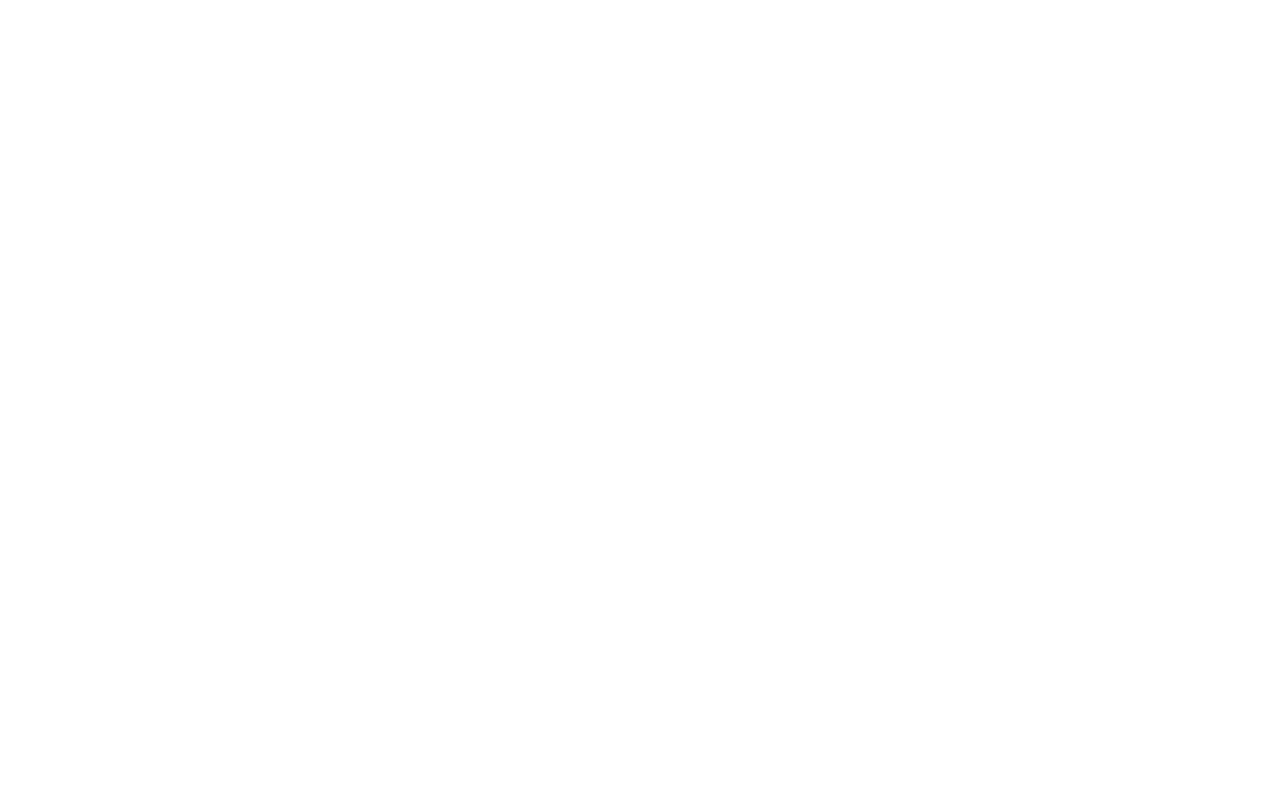
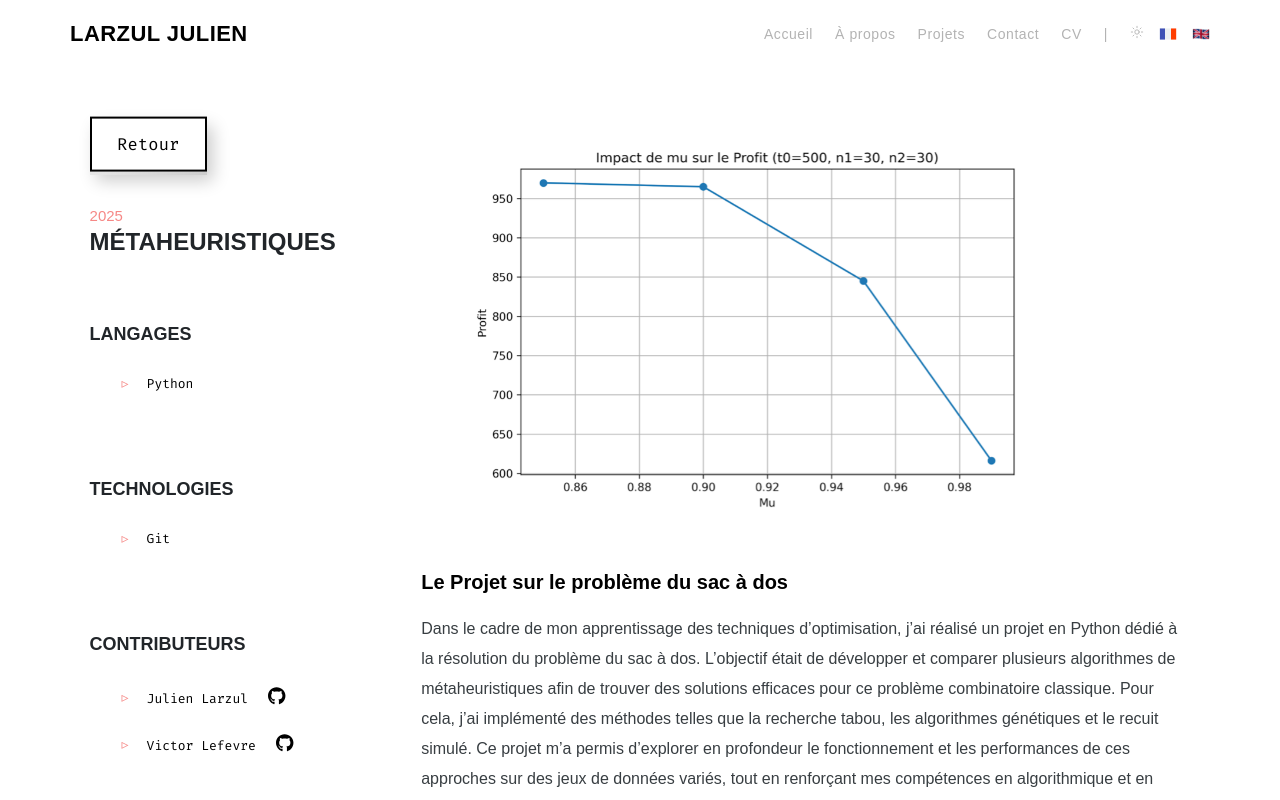
Before and after one commit to julienlrzl/Portfolio, a React (Create React App) app in the folder portfoliojulien/: page /Metaheuristic in a window 1280 px wide. Before the commit this address had no page. Shown: the top 800 px of the page. Built offline with nearby package versions, Linux system fonts and the light colour scheme; a web font is replaced by a local one.

Commit message:
ajout projet metaheuristique + changement choses que j'apprends + texte dans about pour parler canada

```diff
--- a/portfoliojulien/src/App.js
+++ b/portfoliojulien/src/App.js
@@ -8,6 +8,7 @@
 import Automata from "./pages/Automata.js";
 import Connect4 from "./pages/Connect4.js";
 import Sokoban from "./pages/Sokoban.js";
+import Metaheuristic from "./pages/Metaheuristic.js";
 import { Analytics } from "@vercel/analytics/react";
 import { SpeedInsights } from "@vercel/speed-insights/react";
 
@@ -24,6 +25,7 @@
         <Route path="/Automata" element={<Automata />} />
         <Route path="/Connect4" element={<Connect4 />} />
         <Route path="/Sokoban" element={<Sokoban />} />
+        <Route path="/Metaheuristic" element={<Metaheuristic />} />
       </Routes>
     </BrowserRouter>
   );
--- a/portfoliojulien/src/components/Projects.js
+++ b/portfoliojulien/src/components/Projects.js
@@ -149,6 +149,36 @@
                 </div>
               </Link>
             </div>
+          </div>
+          <div className="responsive">
+            <div
+              className="col-md-4 rectangle-color"
+              style={{ textAlign: "right" }}
+            >
+              <div className="d-flex flex-row align-items-center">
+                <div>
+                  <Folder />
+                </div>
+                <div>
+                  <a
+                    href="https://github.com/julienlrzl/Projet_Metaheuristiques"
+                    className="github-projects"
+                  >
+                    <FontAwesomeIcon icon={faGithub} />
+                  </a>
+                </div>
+              </div>
+              <Link to="/Metaheuristic" className="d-flex flex-column">
+                <div className="d-flex flex-column">
+                  <h1 className="title-project">{t("projecttitle6")} 🧩</h1>
+                  <p className="text-project">{t("project6")}</p>
+                  <span className="footer-project">Python</span>
+                </div>
+              </Link>
+            </div>
+
+            <div className="col-md-4 text-left rectangle-color-not"></div>
+            <div className="col-md-4 text-left rectangle-color-not"></div>
             {/*
             <div className="col-md-4 text-left rectangle-color-not"></div>
             */}
--- a/portfoliojulien/src/locales/en/translation.json
+++ b/portfoliojulien/src/locales/en/translation.json
@@ -14,7 +14,7 @@
   "aboutTitle1": "About me",
   "aboutText0": "It is a pleasure to meet you! I am Julien, a computer science engineering student based in Lyon.",
   "aboutText1": "My studies are helping me acquire the technical knowledge I will need to enter the professional world. I am really interested in software development and would love to know more about cybersecurity. I am learning a wide array of programming languages, which allows me to adapt to different tasks in my day-to-day projects",
-  "aboutText2": "I am currently interning at Lizeo, from September 2024 to February 2025, working on Artificial Intelligence projects, specifically in the field of language models (LLMs). Feel free to contact me if you would like to discuss potential collaboration opportunities.",
+  "aboutText2": "Starting in the 2025–2026 academic year, I will continue my studies at the Université du Québec à Chicoutimi (UQAC) as part of a double degree program. There, I will pursue a master’s degree in cybersecurity to deepen my skills in protecting systems and data.",
 
   "projectTitle0": "What I have coded",
   "projectTitle1": "Projects",
--- a/portfoliojulien/src/locales/fr/translation.json
+++ b/portfoliojulien/src/locales/fr/translation.json
@@ -8,13 +8,13 @@
 
   "homeMainTextBeg": "Salut, je suis ",
   "homeMainTextMid": "étudiant",
-  "homeMainTextEnd": " en informatique à  Polytech Lyon. En ce moment, j’apprends",
+  "homeMainTextEnd": " en informatique à  Polytech Lyon. Actuellement, je travaille avec",
 
   "aboutTitle0": "Quelques mots sur moi",
   "aboutTitle1": "À propos",
   "aboutText0": "Enchanté! Je m’appelle Julien et je suis étudiant en ingénierie informatique à Lyon.",
   "aboutText1": "Mes études m'aident à acquérir des connaissances en informatique. Je suis vraiment intéressé par le développement logiciel, et j'aimerais en savoir plus sur la cybersécurité. J'apprends un grand nombre de langages de programmation, ce qui me permet de m'adapter aux divers projets que j’entreprends.",
-  "aboutText2": "Je suis actuellement en stage chez Lizeo, de septembre 2024 à février 2025, où je travaille sur des projets en Intelligence Artificielle, plus spécifiquement dans le domaine des modèles de langage (LLM). N'hésitez pas à me contacter si vous souhaitez discuter d'une potentielle collaboration.",
+  "aboutText2": "À partir de l’année universitaire 2025-2026, je poursuis mes études à l’Université du Québec à Chicoutimi (UQAC) dans le cadre d’un double diplôme. J’y réalise une maîtrise en cybersécurité afin d’approfondir mes compétences dans la protection des systèmes et des données.",
 
   "projectTitle0": "Ce que j'ai codé",
   "projectTitle1": "Projets",
@@ -24,12 +24,14 @@
   "project3": "Automate cellulaire en 1D en Java et simulation d'incendie de forêt avec une interface graphique.",
   "project4": "Implémentation d'Interface Graphique : Maîtriser la Programmation Orientée Objet à travers le Développement de Jeu.",
   "project5": "Apprentissage de la modularité : Maîtriser la modularité d'un projet en utilisant le pattern Observer.",
+  "project6": "Résolution du problème du sac à dos en Python avec des algorithmes de métaheuristiques pour optimiser la sélection des objets.",
   "projecttitle0": "Portfolio",
   "projecttitle1": "La Boutique française",
   "projecttitle2": "Projet tutoré",
   "projecttitle3": "Automate cellulaire",
   "projecttitle4": "Puissance 4",
   "projecttitle5": "Sokoban",
+  "projecttitle6": "Métaheuristiques",
 
   "contactTitle0": "Écrivez-moi?",
   "contactTitle1": "Entrons en contact",
@@ -65,5 +67,9 @@
 
   "titlerightS0": "Projet Sokoban",
   "textrightS0": "Pour approfondir ma compréhension de la modularité en Java, j'ai développé un jeu de Sokoban, guidé par les conseils de mon professeur. Ce projet, réalisé à Polytech Lyon, m'a permis de peaufiner mes compétences dans la création de logiciels modulaires, démontrant mon engagement à apprendre et à maîtriser les bonnes pratiques de développement logiciel. À travers ce projet, j'ai illustré mon engagement à améliorer mes compétences techniques et à explorer de nouveaux domaines du développement logiciel.",
-  "textrightS1": "L'objectif principal était de structurer le code de manière modulaire, permettant une maintenance facile et des améliorations futures. Le jeu offre une interface graphique intuitive où les joueurs peuvent naviguer à travers différents niveaux et réinitialiser des parties. Ce projet démontre ma capacité à concevoir des logiciels robustes et modulaires, tout en renforçant mes compétences en ingénierie logicielle et en programmation orientée objet."
+  "textrightS1": "L'objectif principal était de structurer le code de manière modulaire, permettant une maintenance facile et des améliorations futures. Le jeu offre une interface graphique intuitive où les joueurs peuvent naviguer à travers différents niveaux et réinitialiser des parties. Ce projet démontre ma capacité à concevoir des logiciels robustes et modulaires, tout en renforçant mes compétences en ingénierie logicielle et en programmation orientée objet.",
+
+  "titlerightM0": "Le Projet sur le problème du sac à dos",
+  "textrightM0": "Dans le cadre de mon apprentissage des techniques d’optimisation, j’ai réalisé un projet en Python dédié à la résolution du problème du sac à dos. L’objectif était de développer et comparer plusieurs algorithmes de métaheuristiques afin de trouver des solutions efficaces pour ce problème combinatoire classique. Pour cela, j’ai implémenté des méthodes telles que la recherche tabou, les algorithmes génétiques et le recuit simulé. Ce projet m’a permis d’explorer en profondeur le fonctionnement et les performances de ces approches sur des jeux de données variés, tout en renforçant mes compétences en algorithmique et en manipulation de structures de données avec Python.",
+  "textrightM1": "Ce projet, réalisé dans le cadre d’un cours d’optimisation discrète, avait pour but de comparer différentes métaheuristiques appliquées au problème du sac à dos. L’objectif était d’analyser plusieurs méthodes en mesurant leurs temps d’exécution, la qualité des solutions obtenues et l’influence des paramètres. Les résultats ont été organisés sous forme de graphiques et de tableaux afin d’en évaluer l’efficacité et de déterminer les approches les plus adaptées selon les cas."
 }
--- /dev/null
+++ b/portfoliojulien/src/pages/Metaheuristic.js
@@ -0,0 +1,91 @@
+import React, { useEffect } from "react";
+import { useNavigate } from "react-router-dom";
+import Navigationbis from "../components/Navigationbis";
+import Footer from "../components/Footer";
+import { FontAwesomeIcon } from "@fortawesome/react-fontawesome";
+import { faGithub } from "@fortawesome/free-brands-svg-icons";
+import Meta from "../assets/images/Metaheuristic.png";
+import { useTranslation } from "react-i18next";
+
+const Automata = () => {
+  const { t, i18n } = useTranslation();
+  let navigate = useNavigate();
+
+  useEffect(() => {
+    window.scrollTo(0, 0);
+  }, []);
+
+  const handleBackClick = () => {
+    navigate("/", { state: { scrollToProjects: true } });
+  };
+  return (
+    <div className="app-content">
+      <Navigationbis />
+      <div className="main">
+        <div className="col-md-3">
+          <div>
+            <a onClick={handleBackClick} className="bouton-retour">
+              <button className="contact-button">
+                <span class="button_top">{t("buttonBack")}</span>
+              </button>
+            </a>
+            <div className="d-flex flex-column">
+              <span className="contact-pre-title title-presentation">2025</span>
+              <h1 className="contact-title">{t("projecttitle6")}</h1>
+              <h2 className="contact-title-bis title-presentation-bis">
+                {t("titleleft0")}
+              </h2>
+              <ul>
+                <li className="puce">Python</li>
+              </ul>
+              <h2 className="contact-title-bis title-presentation-bis">
+                {t("titleleft1")}
+              </h2>
+              <ul>
+                <li className="puce">Git</li>
+              </ul>
+              <h2 className="contact-title-bis title-presentation-bis">
+                {t("titleleft2")}
+              </h2>
+              <ul>
+                <li className="puce">
+                  Julien Larzul
+                  <a
+                    href="https://github.com/julienlrzl"
+                    className="github-bis"
+                  >
+                    <FontAwesomeIcon icon={faGithub} />
+                  </a>
+                </li>
+                <li className="puce">
+                  Victor Lefevre
+                  <a href="https://github.com/Victoooooooor" className="github-bis">
+                    <FontAwesomeIcon icon={faGithub} />
+                  </a>
+                </li>
+              </ul>
+            </div>
+          </div>
+        </div>
+        <div className="col-md-9">
+          <div className="slider">
+            <div className="slider-viewport">
+              <img src={Meta} alt="Image Siteweb" />
+            </div>
+          </div>
+          <div className="text-pre">
+            <h3 className="title-text-pre">{t("titlerightM0")}</h3>
+            <p>{t("textrightM0")}</p>
+            <h3 className="title-text-pre title-text-pre-space">
+              {t("titleright1")}
+            </h3>
+            <p className="space-bottom">{t("textrightM1")}</p>
+          </div>
+        </div>
+      </div>
+      <Footer />
+    </div>
+  );
+};
+
+export default Automata;
--- a/portfoliojulien/src/styles/components/_projects.scss
+++ b/portfoliojulien/src/styles/components/_projects.scss
@@ -40,6 +40,7 @@
   background-color: transparent;
   margin-left: 10px;
   margin-right: 10px;
+  margin-top: 5px;
   margin-bottom: 20px;
 }
 
```
Also changed, not shown: portfoliojulien/src/components/Home.js (+13 -11 lines), portfoliojulien/src/assets/images/Metaheuristic.png (added).
